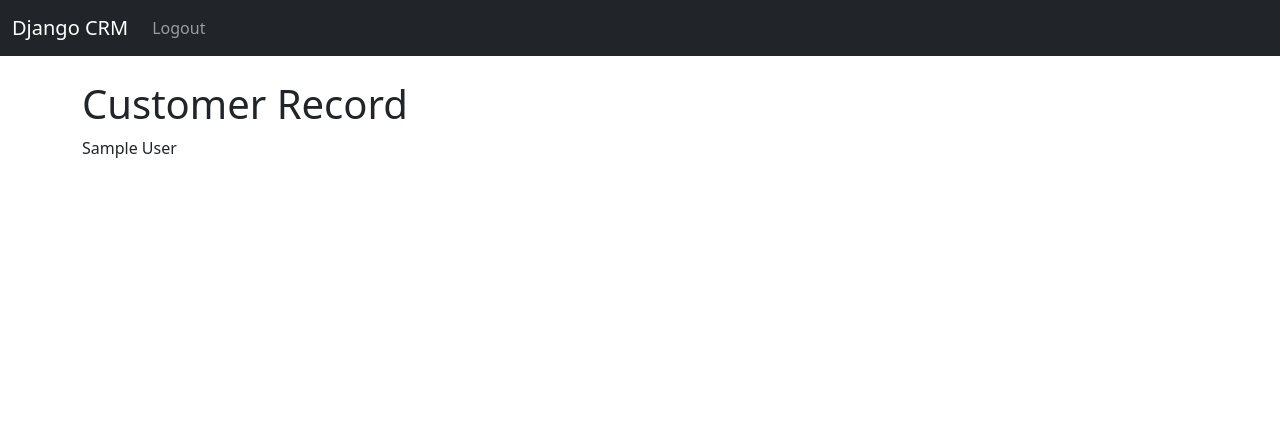
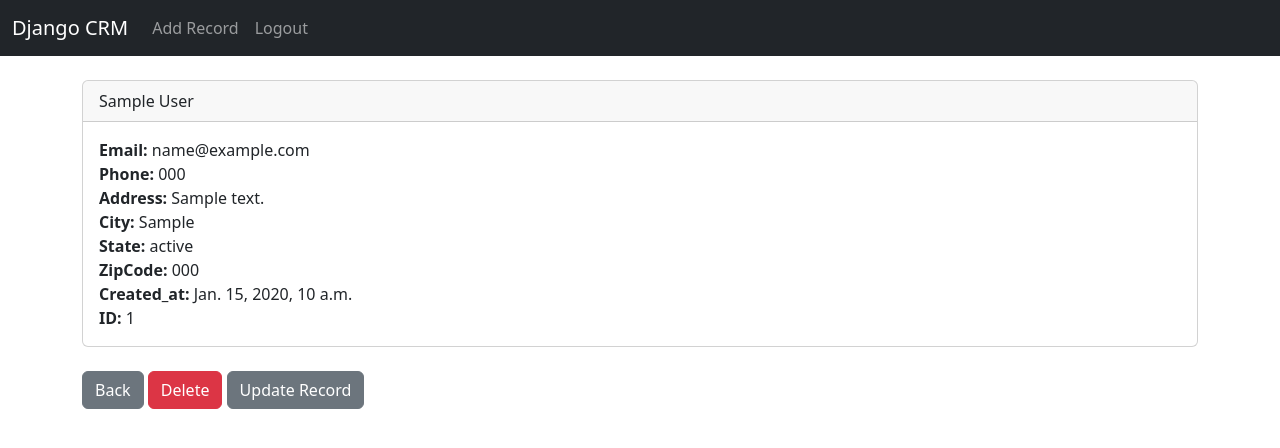
Before and after one commit to Bhavya418/Django-CRM, a Django app: page /record/1 in a window 1280 px wide. Shown: the top 448 px of the page. Run offline with Django 5.2, Linux system fonts and the light colour scheme; a user stored in the database is signed in; tables that the repository leaves empty hold one stand-in row (values such as "Sample post").

Commit message:
Learnt the basics of Django

```diff
--- a/website/templates/navbar.html
+++ b/website/templates/navbar.html
@@ -10,6 +10,9 @@
           {% if user.is_authenticated %}
 
             <li class="nav-item">
+            <a class="nav-link" href="{% url 'add_record' %}">Add Record</a>
+          </li>
+          <li class="nav-item">
             <a class="nav-link" href="{% url 'logout' %}">Logout</a>
           </li>
           {% else %}
--- a/website/templates/record.html
+++ b/website/templates/record.html
@@ -1,7 +1,25 @@
-{% extends 'base.html' %}
-{% block content %}
+{% extends 'base.html' %} {% block content %}
 
-<h1> Customer Record</h1>
+<div class="card">
+  <div class="card-header">
+    {{customer_record.first_name}} {{customer_record.last_name}}
+  </div>
+  <div class="card-body">
+    <p class="card-text">
+      <strong>Email: </strong>{{customer_record.email}}<br />
+      <strong>Phone: </strong>{{customer_record.phone}}<br />
+      <strong>Address: </strong>{{customer_record.address}}<br />
+      <strong>City: </strong>{{customer_record.city}}<br />
+      <strong>State: </strong>{{customer_record.state}}<br />
+      <strong>ZipCode: </strong>{{customer_record.zipcode}}<br />
+      <strong>Created_at: </strong>{{customer_record.created_at}}<br />
+      <strong>ID: </strong>{{customer_record.id}} <br />
+    </p>
+  </div>
+</div>
+<br />
+<a href="{% url 'home' %}" class="btn btn-secondary">Back</a>
+<a href="{% url 'delete_record' customer_record.id %}" class="btn btn-danger">Delete</a>
+<a href="{% url 'update_record' customer_record.id %}" class="btn btn-secondary">Update Record</a>
 
-{{customer_record}}
 {% endblock %}
--- a/website/urls.py
+++ b/website/urls.py
@@ -7,6 +7,8 @@ urlpatterns = [
     path('logout/',views.logout_user,name='logout'),
     path('register/',views.register_user,name='register'),
     path('record/<int:pk>',views.customer_record,name='record'),
-
+    path('delete_record/<int:pk>',views.delete_record,name='delete_record'),
+    path('add_record',views.add_record,name='add_record'),
+    path('update_record/<int:pk>',views.update_record,name='update_record'),
 
 ]
--- a/website/views.py
+++ b/website/views.py
@@ -1,7 +1,7 @@
 from django.shortcuts import render, redirect
 from django.contrib.auth import authenticate, login, logout
 from django.contrib import messages
-from .forms import SignUpForm
+from .forms import SignUpForm, AddRecordForm
 from .models import Record
 
 # Create your views here.
@@ -54,3 +54,40 @@ def customer_record(request,pk):
     else:
          messages.error(request,"You must have logged In to view the record")
          return redirect('home')
+
+def delete_record(request,pk):
+    if request.user.is_authenticated:
+        delete_it = Record.objects.get(id=pk)
+        delete_it.delete()
+        messages.success(request,"Record deleted successfully")
+        return redirect('home')
+    else:
+        messages.error(request,"You must have logged In to delete the record")
+        return redirect('home')
+
+def add_record(request):
+     form = AddRecordForm(request.POST or None)
+
+     if request.user.is_authenticated:
+          if request.method =='POST':
+               if form.is_valid():
+                    add_record= form.save()
+                    messages.success(request,"Record added successfully")
+                    return redirect('home')
+          return render(request,'add_record.html',{'form':form})
+     else:
+          messages.error(request,"You must be Logged In...")
+          return redirect('home')
+
+def update_record(request,pk):
+     if request.user.is_authenticated:
+          current_record= Record.objects.get(pk=pk)
+          form = AddRecordForm(request.POST or None, instance=current_record)
+          if form.is_valid():
+               form.save()
+               messages.success(request,"Record updated successfully")
+               return redirect('home')
+          return render(request,'update_record.html',{'form':form})
+     else:
+          messages.error(request,"You must be Logged In...")
+          return redirect('home')
```
Also changed, not shown: website/forms.py (+17 -0 lines), website/templates/add_record.html (added, +16 -0 lines), website/templates/update_record.html (added, +16 -0 lines).
